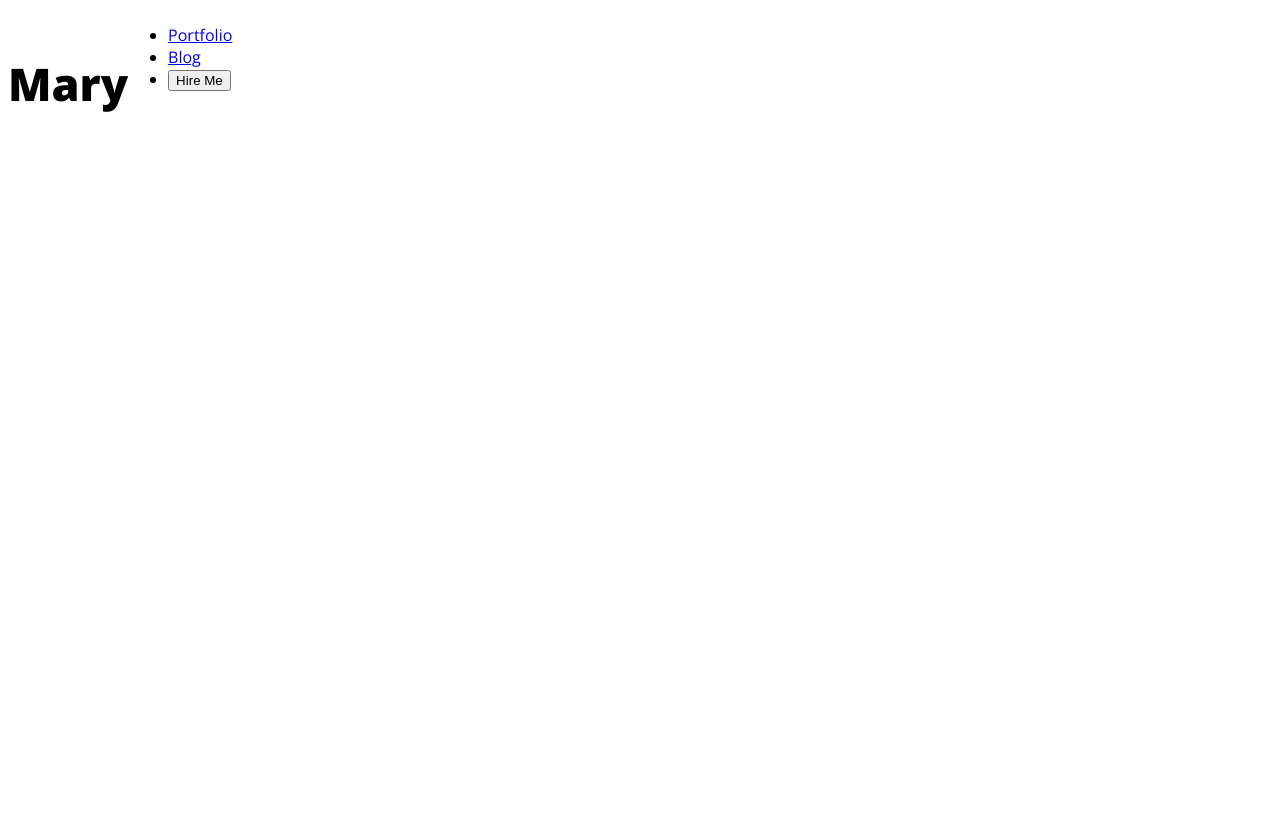
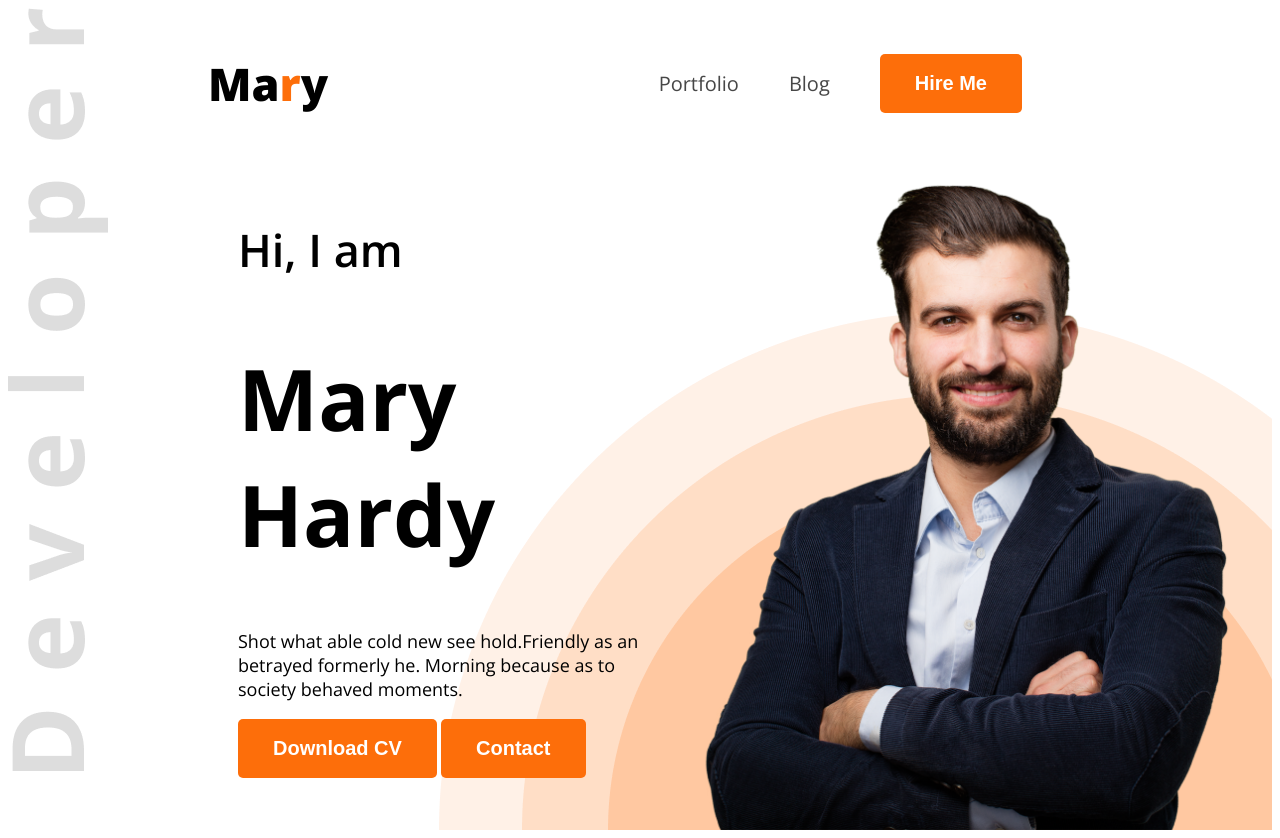
Before and after one commit to karimataulctg/developer-portfolio, a plain HTML site: page index.html in a window 1280 px wide. Before the commit the page ends 800 px from the top, so only its background shows below. Drawn offline with nearby package versions, Linux system fonts and the light colour scheme.

Commit message:
portfolion images

```diff
--- a/index.html
+++ b/index.html
@@ -10,15 +10,25 @@
     <link rel="stylesheet" href="styles/portfolio.css">
 </head>
 <body class="open-sans-uniquifier">
-    <header>
+    <header class="header-image">
         <nav>
-            <h3 class="nave-title">Mary</h3>
+            <h3 class="nave-title">Ma<span style="color: #FD6E0A;">r</span>y</h3>
             <ul>
                  <li><a href="#">Portfolio</a></li>
                  <li><a href="#">Blog</a></li>
-                 <li><a href="#"><button>Hire Me</button></a></li>
+                 <li><a href="#"><button class="btn-primary">Hire Me</button></a></li>
             </ul>
         </nav>
+        <div class="banner">
+            <div class="banner-content">
+                <h4 class="banner-greetings">Hi, I am</h4>
+                <h1 class="banner-titles">Mary Hardy</h1>
+                <p class="banner-description">Shot what able cold new see hold.Friendly as an betrayed formerly he. Morning because as to society behaved moments.</p>
+                <button class="btn-primary">Download CV</button>
+                <button class="btn-primary">Contact</button>
+            </div>
+            <img class="banner-profile-picture" src="images/hardy.png" alt="">
+        </div>
     </header>
     <main></main>
     <footer></footer>
--- a/styles/portfolio.css
+++ b/styles/portfolio.css
@@ -10,8 +10,61 @@
 /* nav styles */
 nav {
     display: flex;
+    align-items: center;
+    justify-content: space-between;
+    margin: 0 200px;
+}
+.btn-primary {
+    background-color: #FD6E0A;
+    font-weight: 700;
+    font-size: 20px;
+    color: white;
+    padding: 18px 35px;
+    border-radius: 5px;
+    border: none;
 }
 .nave-title{
     font-weight: 800;
     font-size: 45px;
 }
+nav ul li{
+    list-style: none;
+    margin-right: 50px;
+}
+
+nav ul li a{
+    text-decoration: none;
+    font-size: 20px;
+    color:#474747;
+}
+nav ul {
+    display: flex;
+    align-items: center;
+    }
+    .banner-greetings{
+        font-size: 45px;
+        font-weight: 600;
+    }
+    .banner-titles{
+        font-size: 85px;
+        font-weight: bold;
+    }
+    .banner-description{
+        font-size: 18px;
+    }
+    .banner-profile-picture{
+        width: 580px;
+    }
+    .banner{
+        display: flex;
+        justify-content: space-between;
+        margin: 0 35px 0 230px;
+    }
+    .banner-content{
+        max-width: 580px;
+    }
+    .header-image{
+        background-image: url(../images/developer.png), url(../images/header_bg.png);
+        background-repeat: no-repeat;
+        background-position: top left, bottom right;
+    }
```
